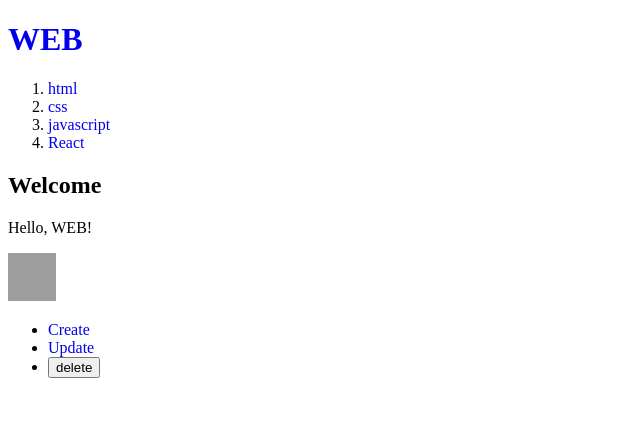
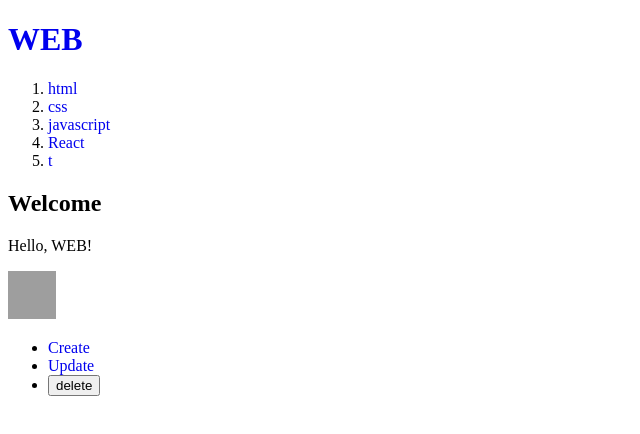
Before and after one commit to alikerock/react_next_app, a Next.js app: page / in a window 1280 px wide. Shown: the top 434 px of the page, without its empty margins (0-640 px from the left). Built offline with nearby package versions, Linux system fonts and the light colour scheme; data requests are answered from the project's data file; grey boxes are pictures that could not be loaded.

Commit message:
revalidate add

```diff
--- a/db.json
+++ b/db.json
@@ -19,6 +19,11 @@
       "title": "React",
       "body": "React is ...",
       "id": 4
+    },
+    {
+      "title": "t",
+      "body": "t",
+      "id": 5
     }
   ],
   "posts": [
--- a/src/app/layout.js
+++ b/src/app/layout.js
@@ -19,7 +19,7 @@ export default async function RootLayout({ children }) {
   //     setTopics(result);
   //   });
   // },[]);
-  const response = await fetch('http://localhost:9999/topics');
+  const response = await fetch('http://localhost:9999/topics',{ next: { revalidate: 10 }});
   const topics = await response.json();
 
   return (
```
